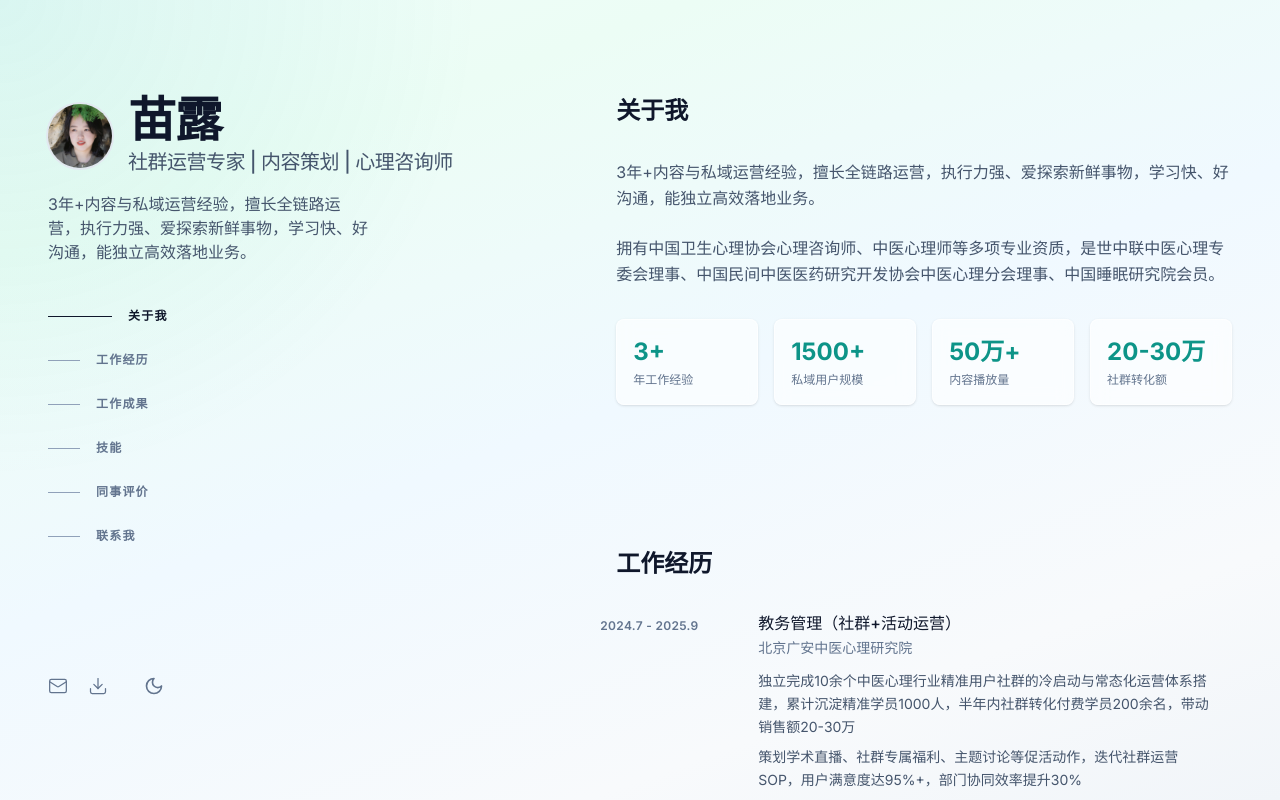
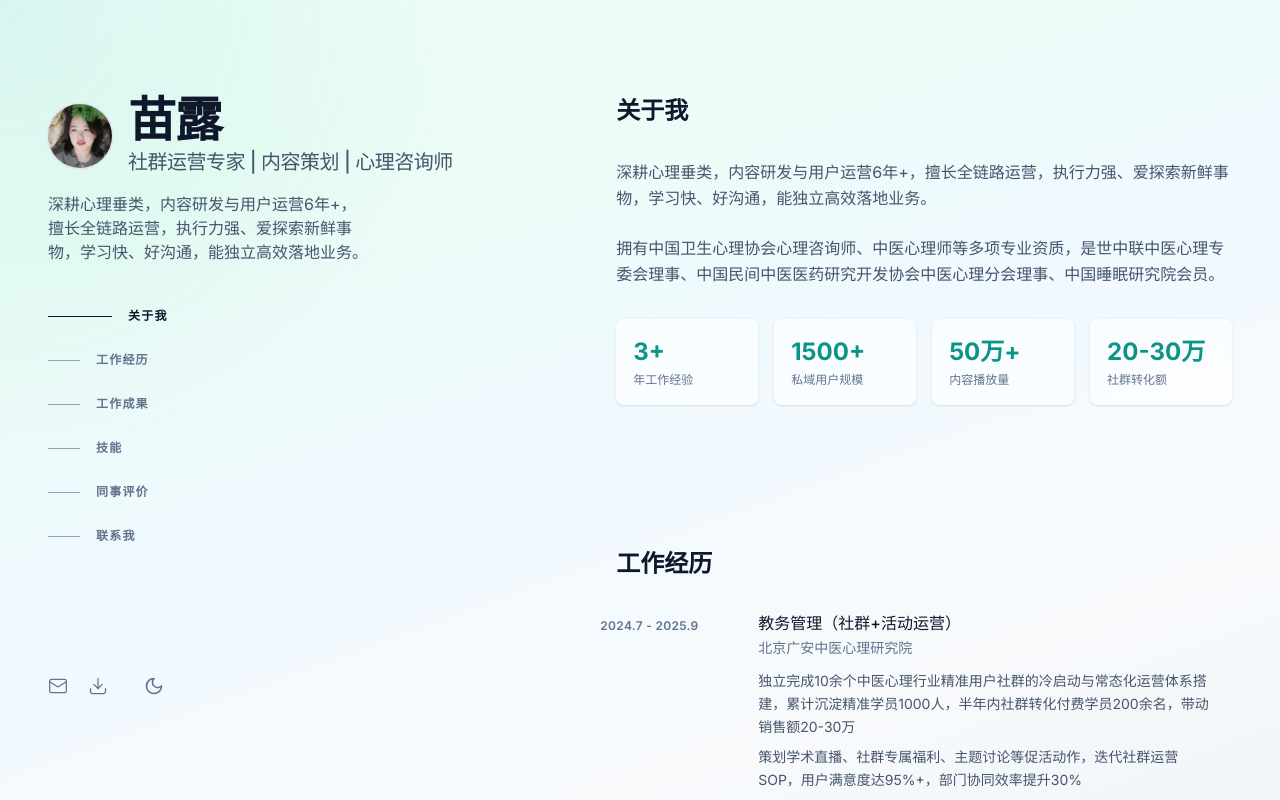
Before and after one commit to molly0812/molly-resume, a React (Vite) app: page / in a window 1280 px wide. Shown: the top 800 px of the page. Built offline with nearby package versions, Linux system fonts and the light colour scheme.

Commit message:
chore: 更新个人简介

```diff
--- a/src/data/content.js
+++ b/src/data/content.js
@@ -10,7 +10,7 @@ export const navItems = [
 export const personalInfo = {
   name: '苗露',
   title: '社群运营专家 | 内容策划 | 心理咨询师',
-  bio: '3年+内容与私域运营经验，擅长全链路运营，执行力强、爱探索新鲜事物，学习快、好沟通，能独立高效落地业务。',
+  bio: '深耕心理垂类，内容研发与用户运营6年+，擅长全链路运营，执行力强、爱探索新鲜事物，学习快、好沟通，能独立高效落地业务。',
   email: '951720194@qq.com',
   xiaohongshu: 'https://xhslink.com/m/8XGATbqYwHY',
 };
```
